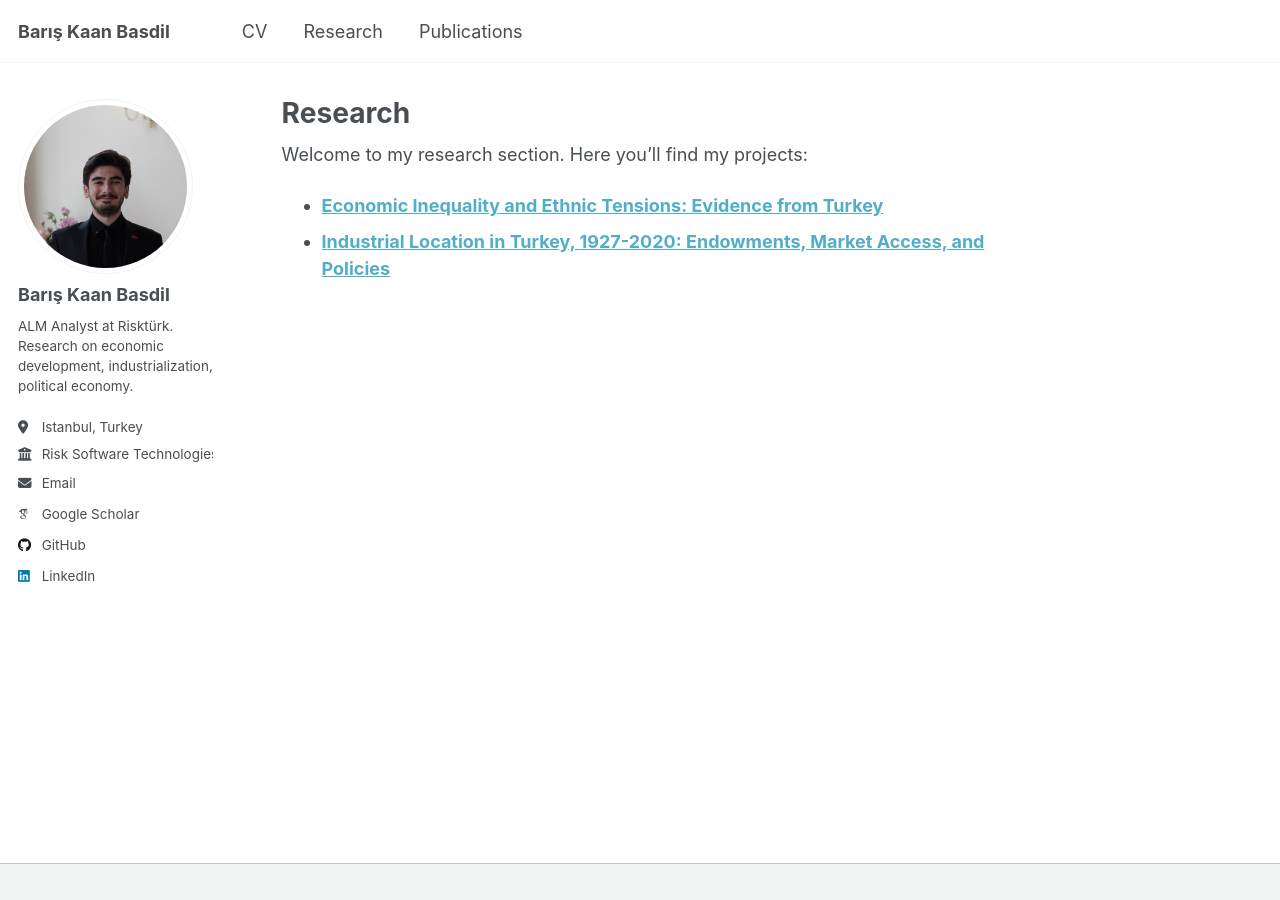
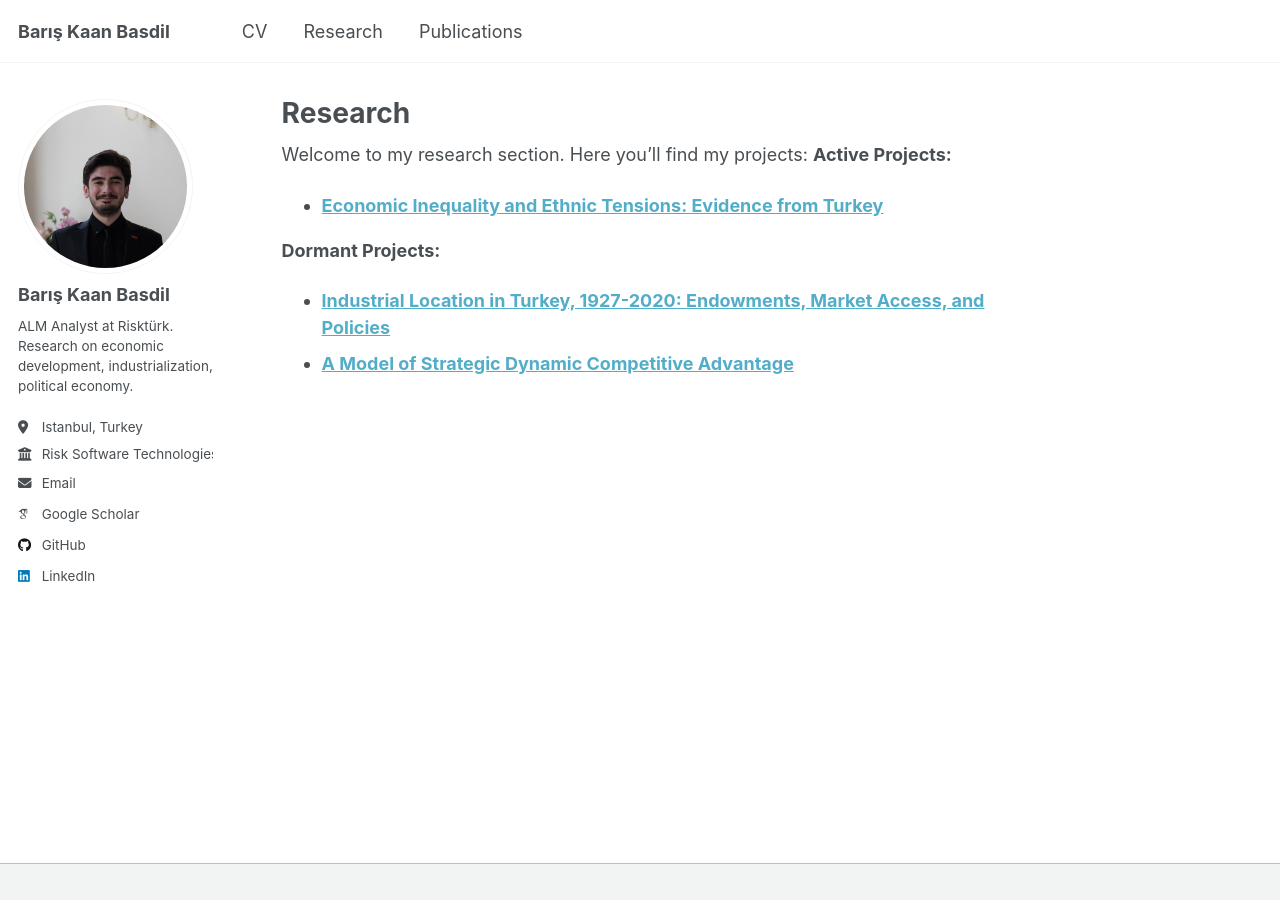
Before and after one commit to bkbasdil/bkbasdil.github.io, a Jekyll site: the page built from _pages/research.md, in a window 1280 px wide. Built offline with Jekyll 4.4.1, drawn with Linux system fonts in a browser that asks for light colours; some web fonts are replaced; a script that is not in the unit is left out.

Commit message:
Update research.md

```diff
--- a/_pages/research.md
+++ b/_pages/research.md
@@ -5,5 +5,9 @@ layout: single
 author_profile: true
 ---
 Welcome to my research section. Here you’ll find my projects:
+**Active Projects:**
 - [**Economic Inequality and Ethnic Tensions: Evidence from Turkey**](/research/ethnic-tensions/)
+
+**Dormant Projects:**
 - [**Industrial Location in Turkey, 1927-2020: Endowments, Market Access, and Policies**](/research/industrial-location/)
+- [**A Model of Strategic Dynamic Competitive Advantage**](/research/industrial-policy/)
```
